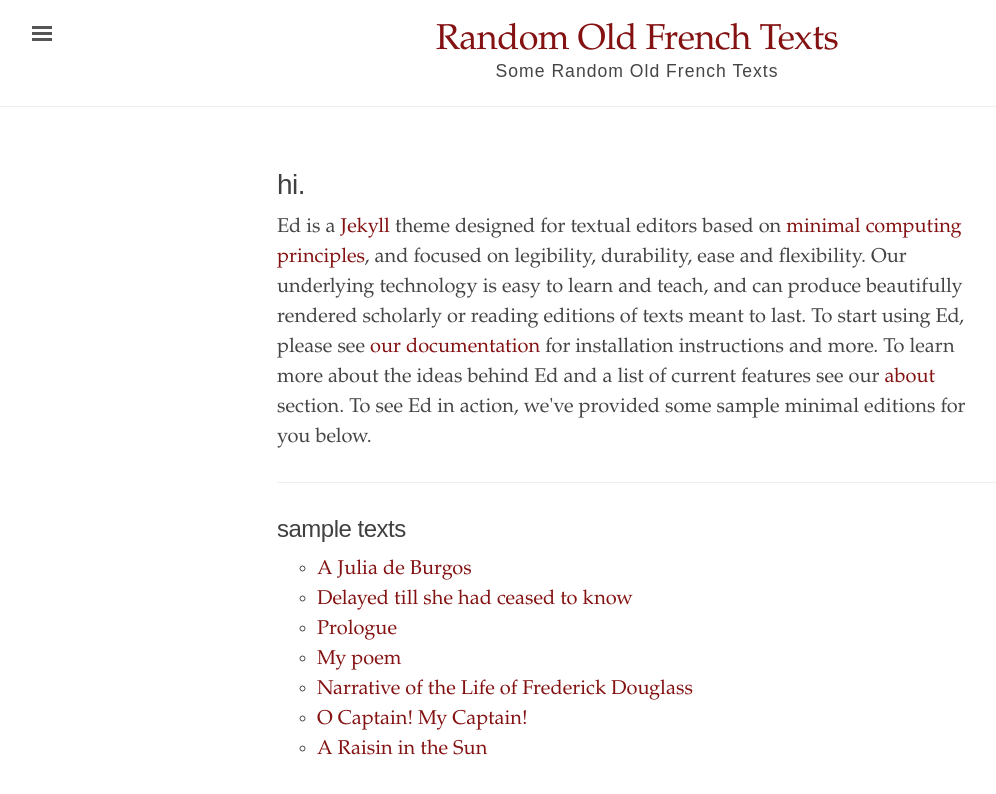
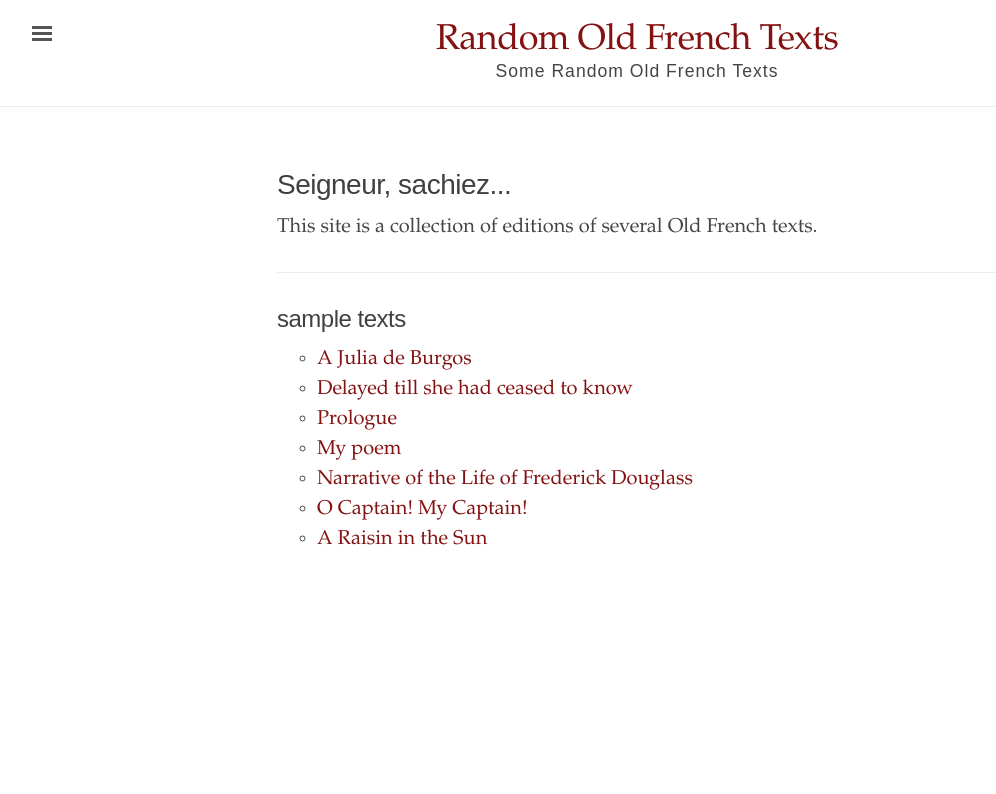
Before and after one commit to oldfrenchtexts/randomtexts, a Jekyll site: the page built from index.html, in a window 1280 px wide. Shown: the top 794 px of the page, without its empty margins (3-999 px from the left). Built offline with Jekyll 4.4.1, drawn with Linux system fonts in a browser that asks for light colours.

Commit message:
Update index.html

```diff
--- a/index.html
+++ b/index.html
@@ -3,17 +3,10 @@ layout: default
 title: "Ed."
 ---
 <div class="introduction">
-  <h1>hi.</h1>
+  <h1>Seigneur, sachiez...</h1>
 
 <p>
-  Ed is a <a href="https://jekyllrb.com/" target="_blank">Jekyll</a> theme designed for textual
-  editors based on <a href="http://go-dh.github.io/mincomp/">minimal computing principles</a>, and
-  focused on legibility, durability, ease and flexibility. Our underlying technology is easy to
-  learn and teach, and can produce beautifully rendered scholarly or reading editions of texts meant
-  to last. To start using Ed, please see <a href="{{ site.baseurl }}/documentation/">our
-  documentation</a> for installation instructions and more. To learn more about the ideas behind Ed
-  and a list of current features see our <a href="{{ site.baseurl }}/about/">about</a> section. To
-  see Ed in action, we've provided some sample minimal editions for you below.
+  This site is a collection of editions of several Old French texts.
 </p>
 </div>
 
```
